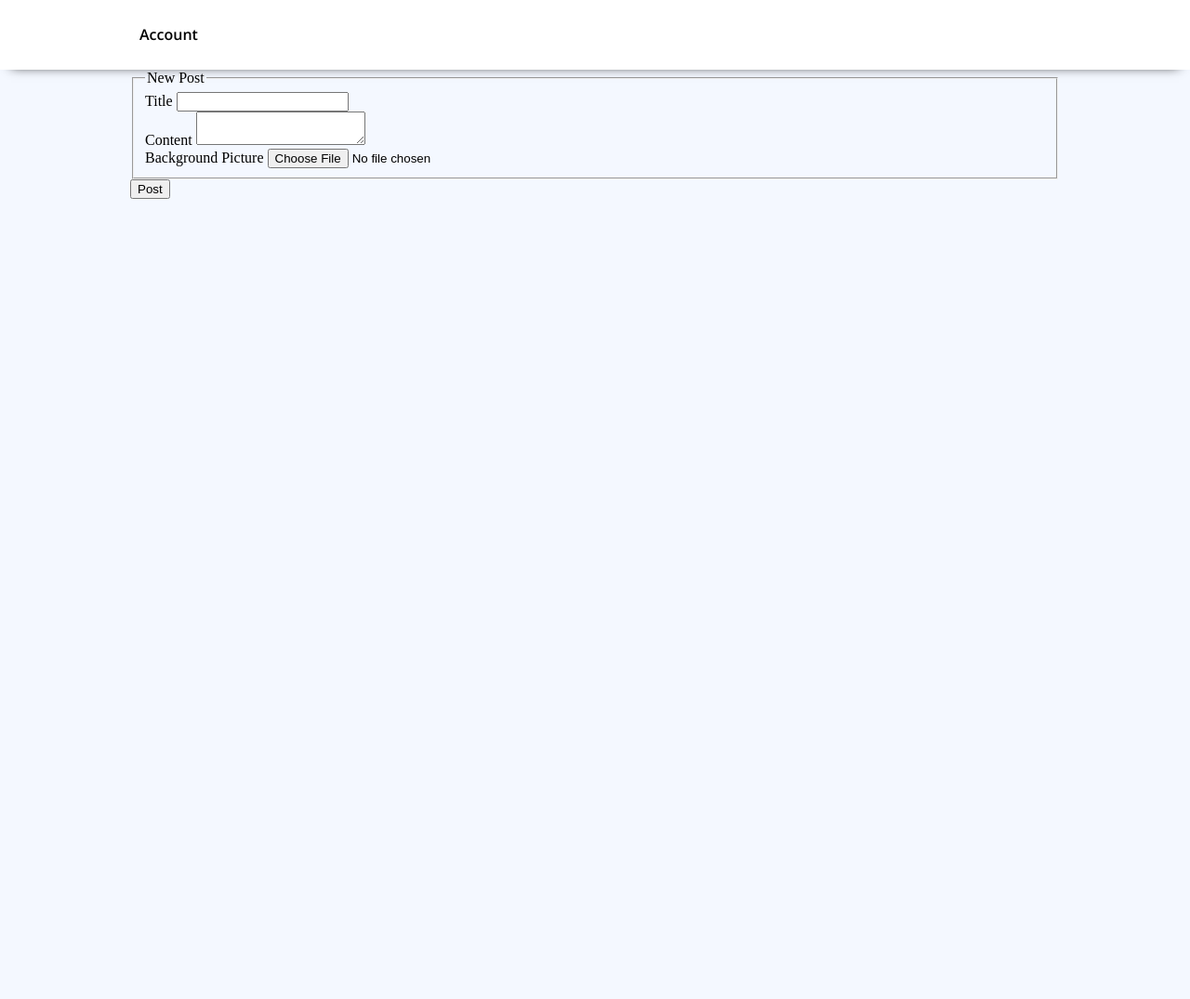
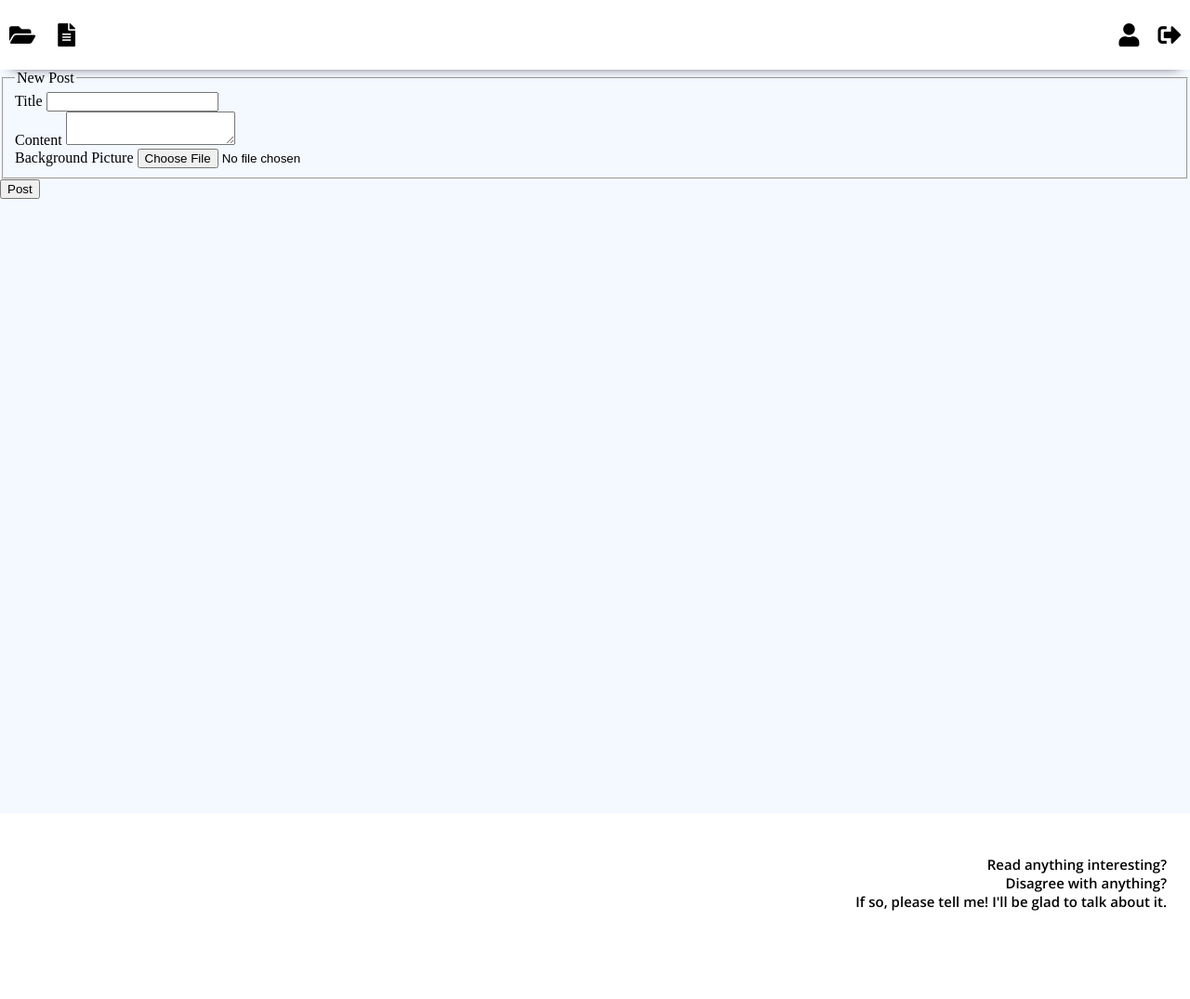
Before and after one commit to AndrewHuang771/Blog, a Flask app: page /post/new in a window 1280 px wide. Shown: the whole page at 93% size. Before the commit the page ends 214 px from the top, so only its background shows below. Run offline with Flask 2, Linux system fonts and the light colour scheme; the visitor is signed in with stand-in values (Sample User, id 1); some libraries are stand-ins or nearby versions.

Commit message:
Made home screen footer and reformatted bottom of scatter display

```diff
--- a/app/posts/routes.py
+++ b/app/posts/routes.py
@@ -15,7 +15,7 @@ def new_post():
         picture_file = '/static/background_pics/default.jpg'
         if form.picture.data:
             picture_file = save_picture(form.picture.data)
-        post = Post(title=form.title.data, content=form.content.data.replace('"', '').replace("'", ""), author=current_user, image_file=picture_file)
+        post = Post(title=form.title.data, content=form.content.data.replace('`', ''), author=current_user, image_file=picture_file)
         db.session.add(post)
         db.session.commit()
         flash('Your post has been created!', 'success')
@@ -36,7 +36,7 @@ def update_post(post_id):
     form = PostForm()
     if form.validate_on_submit():
         post.title = form.title.data
-        post.content = form.content.data.replace('"', '').replace("'", "")
+        post.content = form.content.data.replace('`', '')
         if form.picture.data:
             picture_file = save_picture(form.picture.data)
             post.image_file=picture_file
--- a/app/static/css/framework.css
+++ b/app/static/css/framework.css
@@ -1,7 +1,9 @@
 :root {
   --toolbar-height: 75px;
 }
-
+html {
+  background-color:black;
+}
 body {
   margin: 0;
 }
@@ -13,6 +15,18 @@ a {
   height: 100vh;
   padding-top: var(--toolbar-height);
 }
+.footer {
+  height: 200px;
+  width: 100%;
+}
+.footer-info {
+  float: right;
+  font-family: "Open Sans", sans-serif;
+  font-size: 15px;
+  padding: 25px;
+  text-align: right;
+  white-space: pre-wrap;
+}
 .toolbar-main {
   font-family: 'Open Sans', sans-serif;
   height: var(--toolbar-height);
@@ -23,7 +37,7 @@ a {
 }
 .toolbar-button {
   display:inline-block;
-  font-size: 16px;
+  font-size: 25px;
   height: var(--toolbar-height);
   line-height: var(--toolbar-height);
   padding-left: 10px;
@@ -32,12 +46,17 @@ a {
   text-decoration: none;
 }
 .toolbar-button:hover {
-  border-bottom: black 10px solid;
   cursor: pointer;
 }
 .wrapper {
   margin: auto;
-  max-width: 1000px;
+  max-width: 1500px;
   min-width: 500px;
   width: 100vw;
 }
+#account {
+  float: right;
+}
+#logout {
+  float: right;
+}
--- a/app/static/js/home.js
+++ b/app/static/js/home.js
@@ -60,14 +60,18 @@ $(document).ready(function() {
       this.style.height = max_height - tables[col.idx] + 'px';
       movePost(this, col.idx, col.min, tables);
     } else {
-      this.style.height = multipleOf*(Math.ceil(Math.random()*(max_post_height/multipleOf)+1)) + 'px';
+      let height = multipleOf*(Math.ceil(Math.random()*(max_post_height/multipleOf)+1));
+      this.style.height = height + 'px';
       let col = findShortestCol(tables);
       movePost(this, col.idx, col.min, tables);
+      max_height = Math.max(max_height, tables[col.idx]);
+      console.log(max_height);
     }
     j ++;
   });
 
   $(".content-main").css('height', (max_height + top_padding) + 'px');
+  $(".page-list").css('margin-top', (max_height + top_padding) + 'px');
 
   $(".post-regular").on('mouseenter', function() {
     $(this).children('.post-content')[0].style.left = 0 + 'px';
--- a/app/templates/framework.html
+++ b/app/templates/framework.html
@@ -1,8 +1,9 @@
 <!DOCTYPE html>
-<html>
+<html style="background-color: black">
 <head>
   <title>Blog</title>
-  <link href="https://fonts.googleapis.com/css?family=Lora:700|Merriweather:300|Open+Sans:600&display=swap" rel="stylesheet">
+  <link rel="stylesheet" href="https://use.fontawesome.com/releases/v5.6.3/css/all.css" integrity="sha384-UHRtZLI+pbxtHCWp1t77Bi1L4ZtiqrqD80Kn4Z8NTSRyMA2Fd33n5dQ8lWUE00s/" crossorigin="anonymous">
+  <link href="https://fonts.googleapis.com/css?family=Lora:700|Merriweather:300|Lato|Open+Sans:600&display=swap" rel="stylesheet">
   <link rel="stylesheet" type="text/css" href="/static/css/theme/theme.css">
   <link rel="stylesheet" type="text/css" href="/static/css/framework.css">
   {% block headlinks %}{% endblock %}
@@ -11,14 +12,13 @@
   {% block startlinks %}{% endblock %}
   <div class='container toolbar-main'>
     <div class='wrapper'>
+        <a class="fas fa-folder-open button toolbar-button" href='{{ url_for("main.root") }}' id="home"></a>
       {% if current_user.is_authenticated %}
-        <a class='button toolbar-button' id='account' href='{{ url_for("users.account") }}'>
-          Account
-        </a>
+        <a class='fas fa-file-alt button toolbar-button' id='new' href='{{ url_for("posts.new_post") }}'></a>
+        <a class='fas fa-sign-out-alt button toolbar-button' id='logout' href='{{ url_for("users.logout") }}'></a>
+        <a class='fas fa-user button toolbar-button' id='account' href='{{ url_for("users.account") }}'></a>
       {% else %}
-        <div class='button toolbar-button' id='login'>
-          Login
-        </div>
+        <a class="fas fa-folder-open button toolbar-button" href='{{ url_for("users.login") }}' id="login"></a>
       {% endif %}
     </div>
   </div>
@@ -37,6 +37,15 @@
       {% block content %}{% endblock %}
     </div>
   </div>
+  <div class='footer container'>
+    <div class='wrapper'>
+      <div class="footer-info">
+        Read anything interesting?
+        Disagree with anything?
+        If so, please tell me! I'll be glad to talk about it.
+      </div>
+    </div>
+  </div>
   <script src="https://ajax.googleapis.com/ajax/libs/jquery/3.4.1/jquery.min.js"></script>
   {% block endlinks %}{% endblock %}
 <body>
```
Also changed, not shown: app/static/css/home.css (+13 -1 lines), app/static/css/post.css (added, +18 -0 lines), app/templates/home.html (+5 -3 lines), app/templates/post.html (+22 -9 lines), app/site.db, app/static/background_pics/07603d40a53b59aa.jpg (added), app/static/background_pics/13bb197d13fb4b8b.jpg (added), app/static/background_pics/5505b3c349f90bdd.jpg (added), app/static/background_pics/68aaaa074c66b616.jpg (added), app/static/background_pics/84af9f01e9cb551d.jpg (added), app/static/background_pics/9fe6936330d788fd.jpg (added), app/static/profile_pics/56fcf706893354cb.JPG (added).
